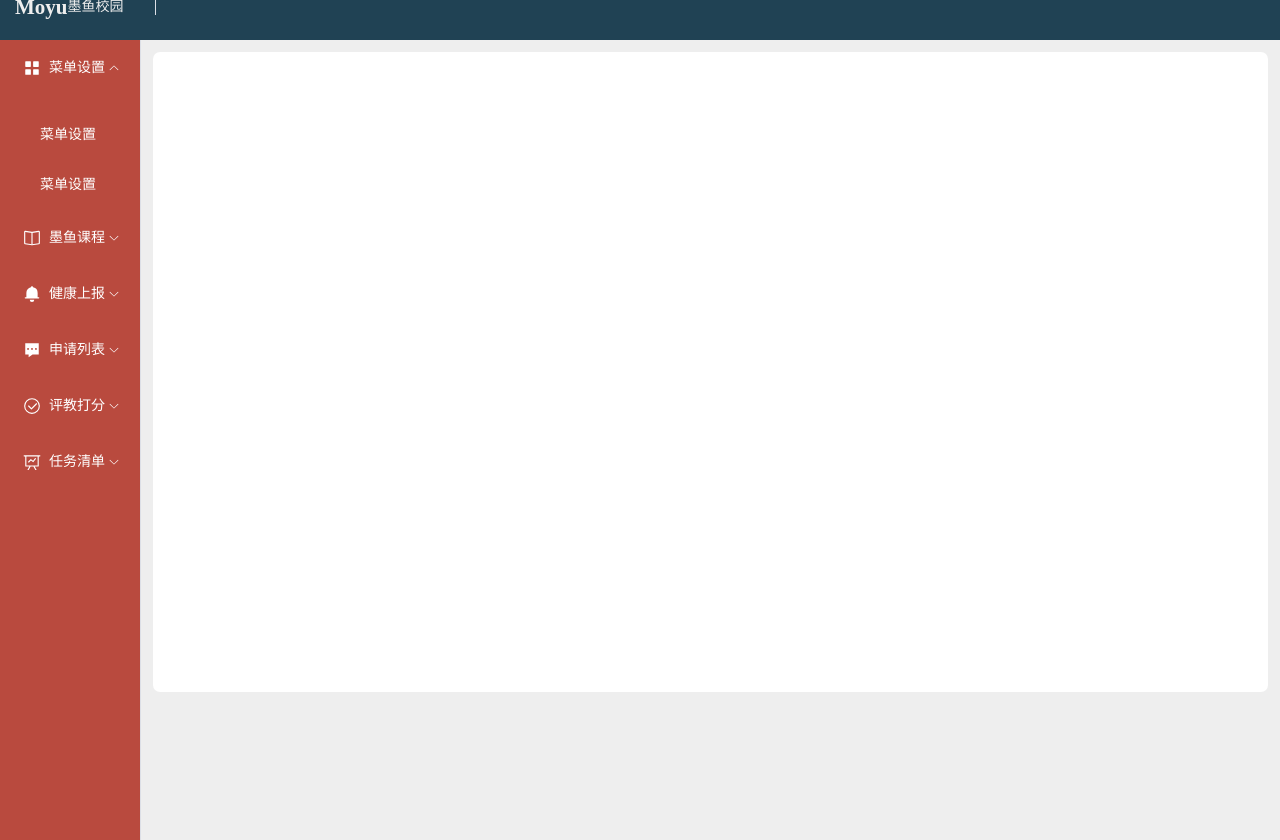
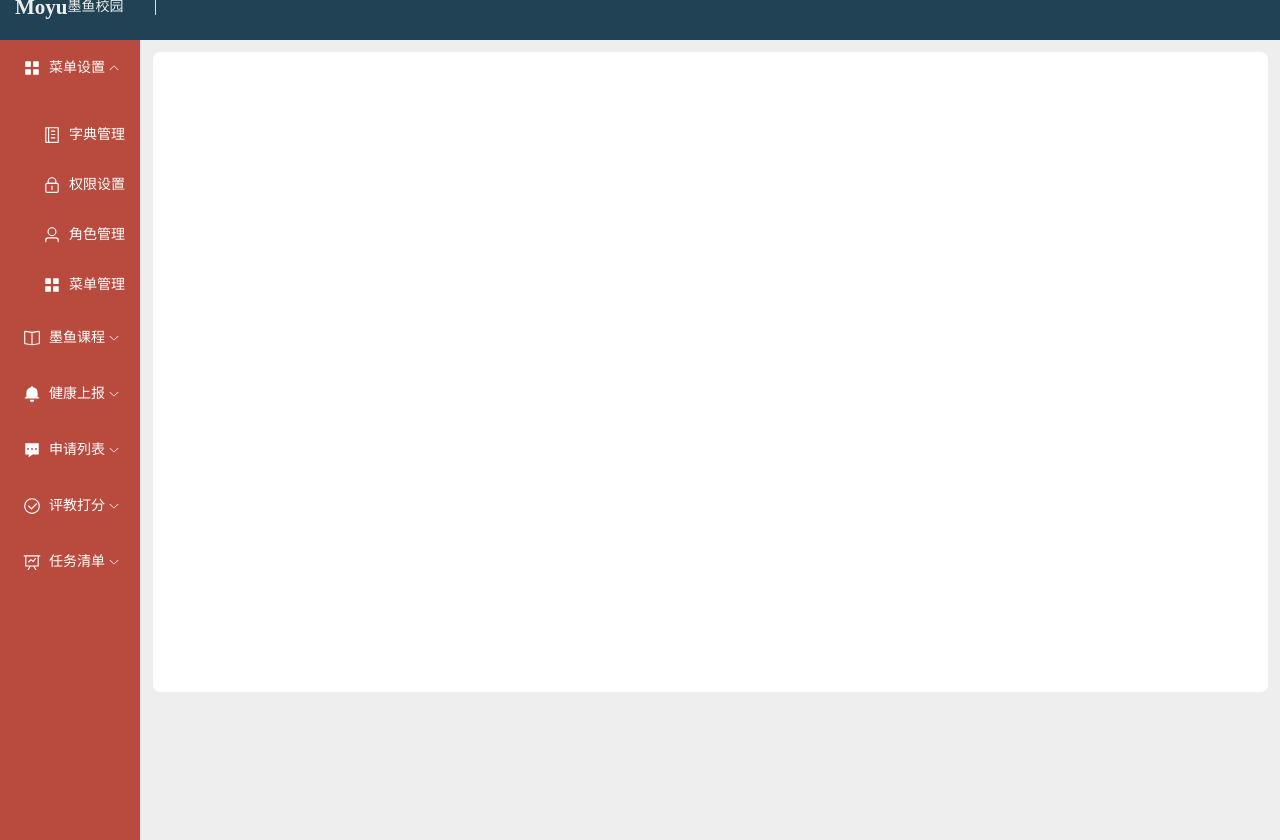
Before and after one commit to SzyisBest/moyuVue, a Vue app: page / in a window 1280 px wide. Both pictures are taken after a click on the element "菜单设置". Built offline with nearby package versions, Linux system fonts and the light colour scheme.

Commit message:
主页修改

```diff
--- a/src/components/home/comp/MoyuMenu.vue
+++ b/src/components/home/comp/MoyuMenu.vue
@@ -2,6 +2,7 @@
   <div>
     <el-row>
       <el-col :span="24">
+        <el-scrollbar>
           <el-menu
               id="menu-style"
               default-active="1"
@@ -20,8 +21,38 @@
                 <span class="menu-text">菜单设置</span>
               </template>
               <el-menu-item-group>
-              <el-menu-item index="1-1">菜单设置</el-menu-item>
-              <el-menu-item index="1-2">菜单设置</el-menu-item>
+                <el-menu-item index="1-1">
+                  <template #title>
+                    <el-icon>
+                      <Memo/>
+                    </el-icon>
+                    <span class="menu-text">字典管理</span>
+                  </template>
+                </el-menu-item>
+                <el-menu-item index="1-2">
+                  <template #title>
+                    <el-icon>
+                      <Lock/>
+                    </el-icon>
+                    <span class="menu-text">权限设置</span>
+                  </template>
+                </el-menu-item>
+                <el-menu-item index="1-3">
+                  <template #title>
+                    <el-icon>
+                      <User/>
+                    </el-icon>
+                    <span class="menu-text">角色管理</span>
+                  </template>
+                </el-menu-item>
+                <el-menu-item index="1-4">
+                  <template #title>
+                    <el-icon>
+                      <Menu/>
+                    </el-icon>
+                    <span class="menu-text">菜单管理</span>
+                  </template>
+                </el-menu-item>
               </el-menu-item-group>
             </el-sub-menu>
             <el-sub-menu index="2">
@@ -31,7 +62,24 @@
                 </el-icon>
                 <span>墨鱼课程</span>
               </template>
-
+              <el-menu-item-group>
+                <el-menu-item index="1-1">
+                  <template #title>
+                    <el-icon>
+                      <Memo/>
+                    </el-icon>
+                    <span class="menu-text">学生课表</span>
+                  </template>
+                </el-menu-item>
+                <el-menu-item index="1-2">
+                  <template #title>
+                    <el-icon>
+                      <Notebook/>
+                    </el-icon>
+                    <span class="menu-text">课表导入</span>
+                  </template>
+                </el-menu-item>
+              </el-menu-item-group>
             </el-sub-menu>
             <el-sub-menu index="3">
               <template #title>
@@ -69,6 +117,7 @@
               </template>
             </el-sub-menu>
           </el-menu>
+        </el-scrollbar>
       </el-col>
     </el-row>
   </div>
@@ -90,6 +139,7 @@ export default {
 <style scoped>
 .el-menu {
   height: 100vh;
+  user-select: none;
 }
 
 </style>
```
Lines whose indentation alone changed are shown as unchanged.
